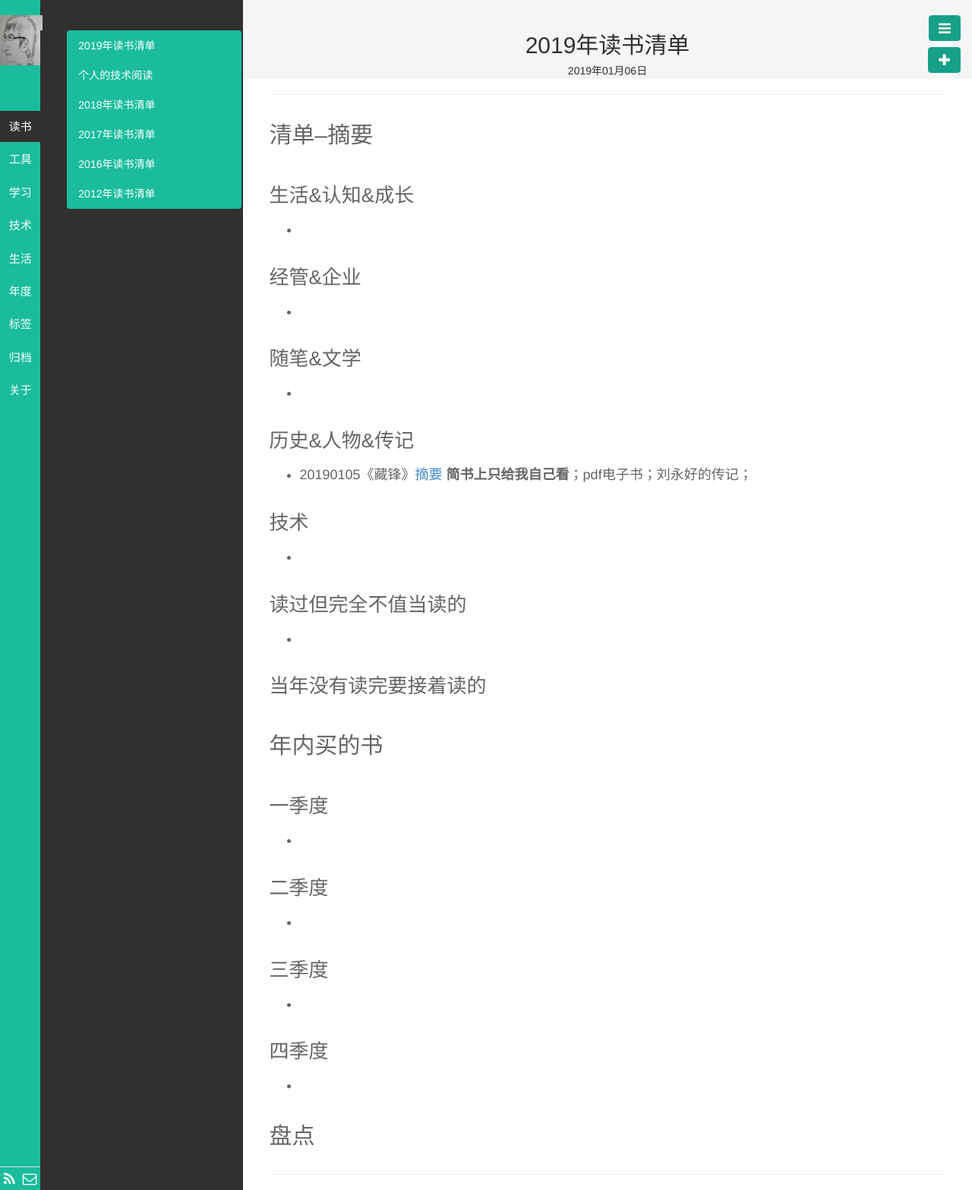
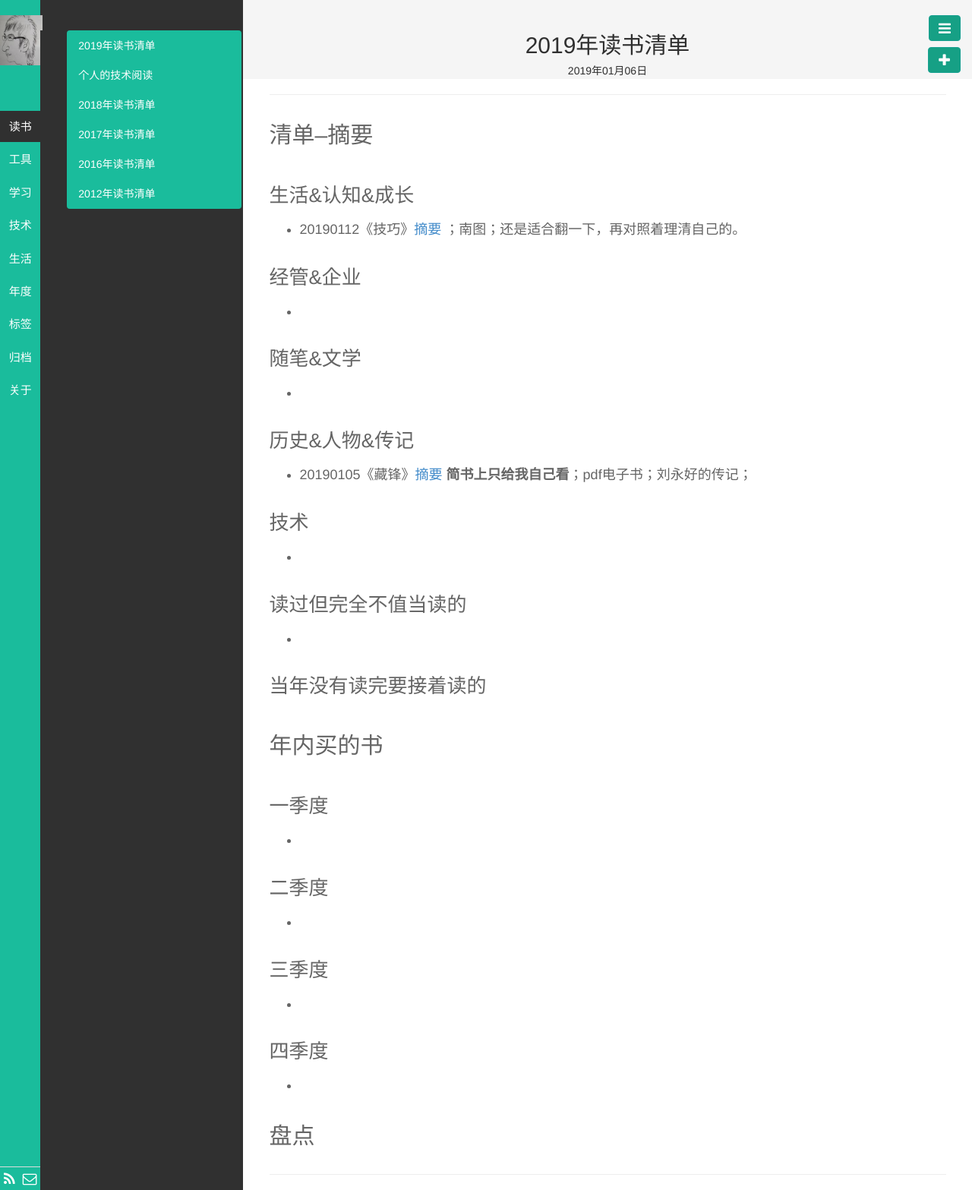
Before and after one commit to wolflion/blog, a Jekyll site: the page built from _posts/读书/2019-01-06-book-list-2019.md, in a window 1280 px wide. Shown: the whole page at 76% size. Built offline with Jekyll 4.4.1, drawn with Linux system fonts in a browser that asks for light colours.

Commit message:
201901月第2本书

```diff
--- a/_posts/读书/2019-01-06-book-list-2019.md
+++ b/_posts/读书/2019-01-06-book-list-2019.md
@@ -12,7 +12,7 @@ description:
 
 ### 生活&认知&成长
 
-+
++ 20190112《技巧》[摘要](https://www.jianshu.com/p/8d50b71b3b9d) ；南图；还是适合翻一下，再对照着理清自己的。
 
 ### 经管&企业
 
```
